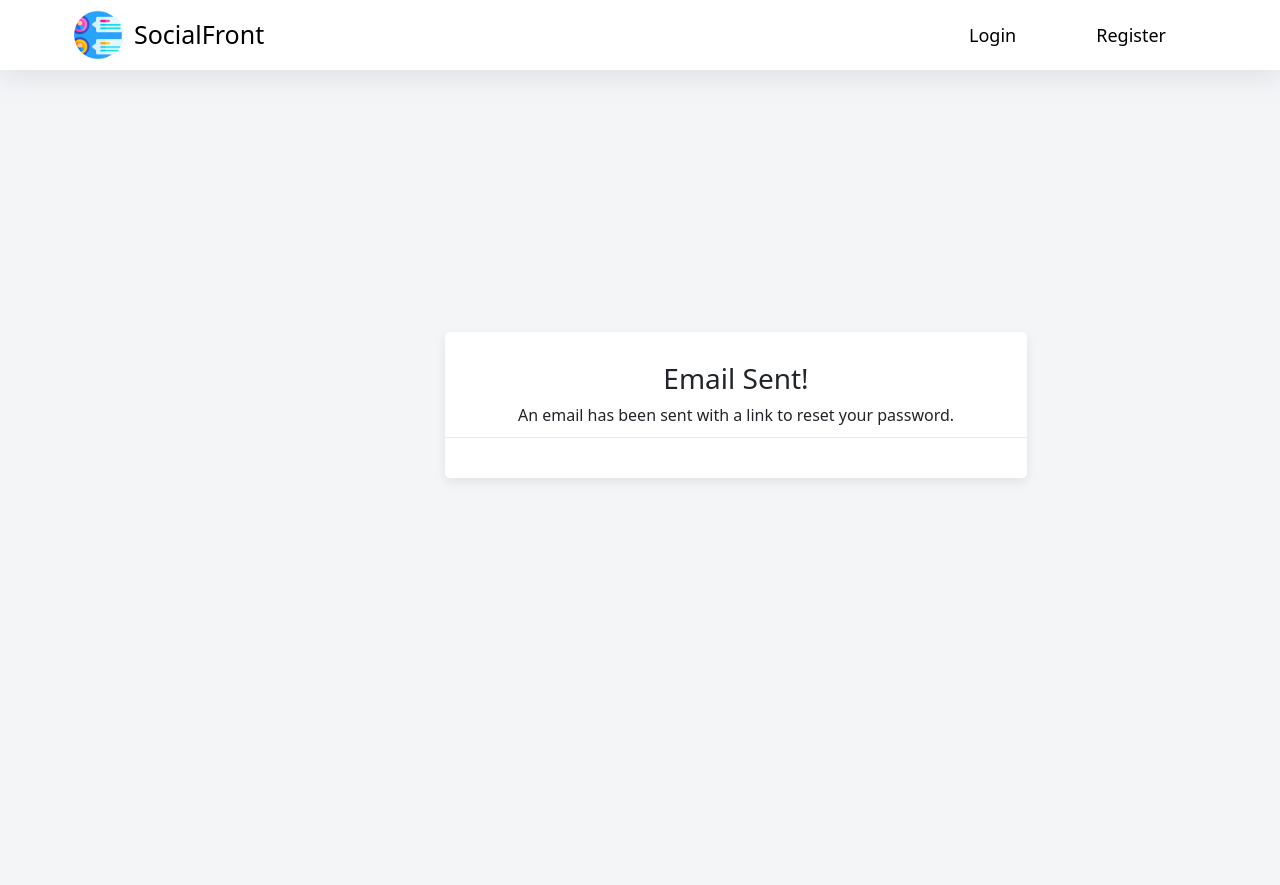
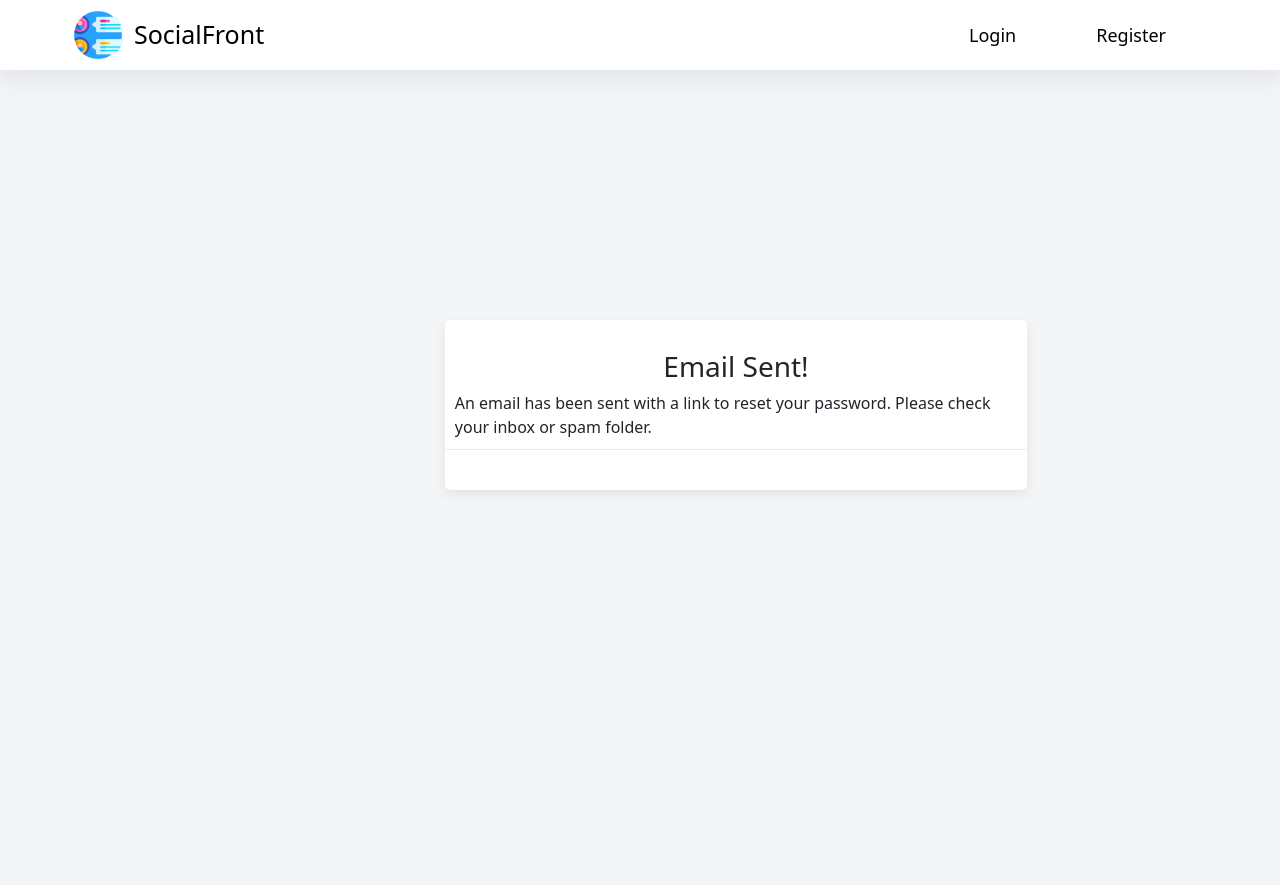
Before and after one commit to adrian-y1/Socialfront, a Django app: page /password_reset_sent/ in a window 1280 px wide. Run offline with Django 4.2, Linux system fonts and the light colour scheme; some libraries are stand-ins or nearby versions.

Commit message:
added message

```diff
--- a/net/templates/net/password_reset_done.html
+++ b/net/templates/net/password_reset_done.html
@@ -9,7 +9,7 @@
             <div class="login-wrapper">
                 <div class="login-header">
                     <h3>Email Sent!</h3>
-                    <span>An email has been sent with a link to reset your password.</span>
+                    <span>An email has been sent with a link to reset your password. Please check your inbox or spam folder.</span>
                 </div>
             </div>
         </div>
```
